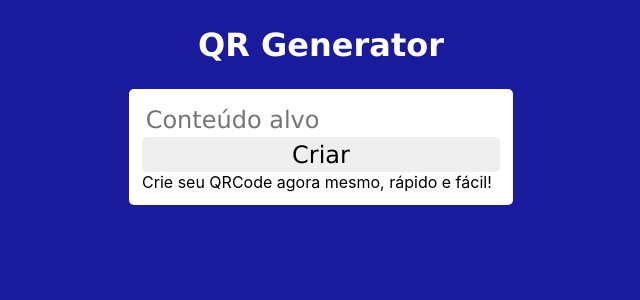
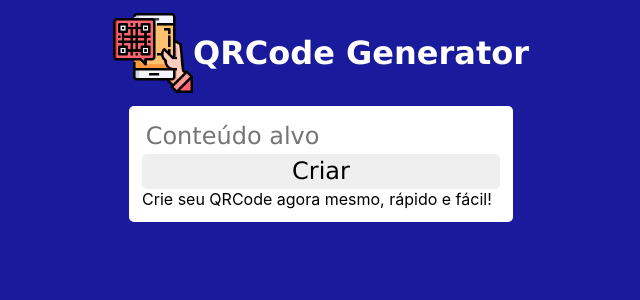
Before and after one commit to matheustkaczyk/qrcode-generator, a React (Vite) app: page / in a window 1280 px wide. Shown: the top 300 px of the page, without its empty margins (319-959 px from the left). Built offline with nearby package versions, Linux system fonts and the light colour scheme.

Commit message:
feat: progresso css, adicionando logo ao header

```diff
--- a/src/App.scss
+++ b/src/App.scss
@@ -8,11 +8,20 @@
 }
 
 header {
-  padding: 2%;
+  display: flex;
+  flex-direction: row-reverse;
+  justify-content: center;
+  align-items: center;
   color: white;
   font-weight: bolder;
   font-size: 2rem;
   font-family:'Lucida Sans', 'Lucida Sans Regular', 'Lucida Grande', 'Lucida Sans Unicode', Geneva, Verdana, sans-serif;
+  padding: 1%;
+
+  img {
+    width: 5rem;
+    height: 5rem;
+  }
 }
 
 main {
--- a/src/components/Header/index.tsx
+++ b/src/components/Header/index.tsx
@@ -1,7 +1,10 @@
+import logo from '../../images/qr-code.png';
+
 const Header = () => {
   return (
     <header>
-      QR Generator
+      QRCode Generator
+      <img src={logo} alt="app logo" />
     </header>
   )
 }
--- /dev/null
+++ b/src/global.d.ts
@@ -0,0 +1,4 @@
+declare module '*.png' {
+  const value: import('react-native').ImageSourcePropType;
+  export default value;
+}
```
